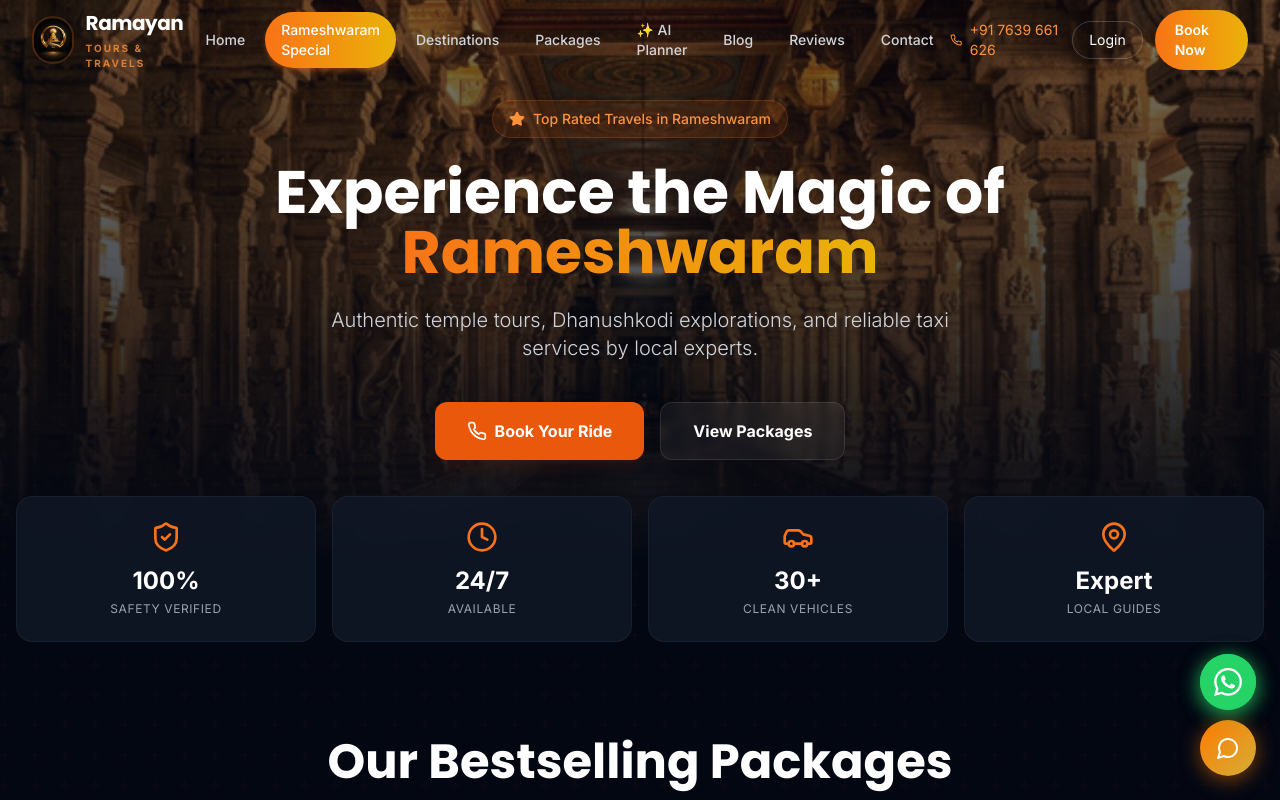
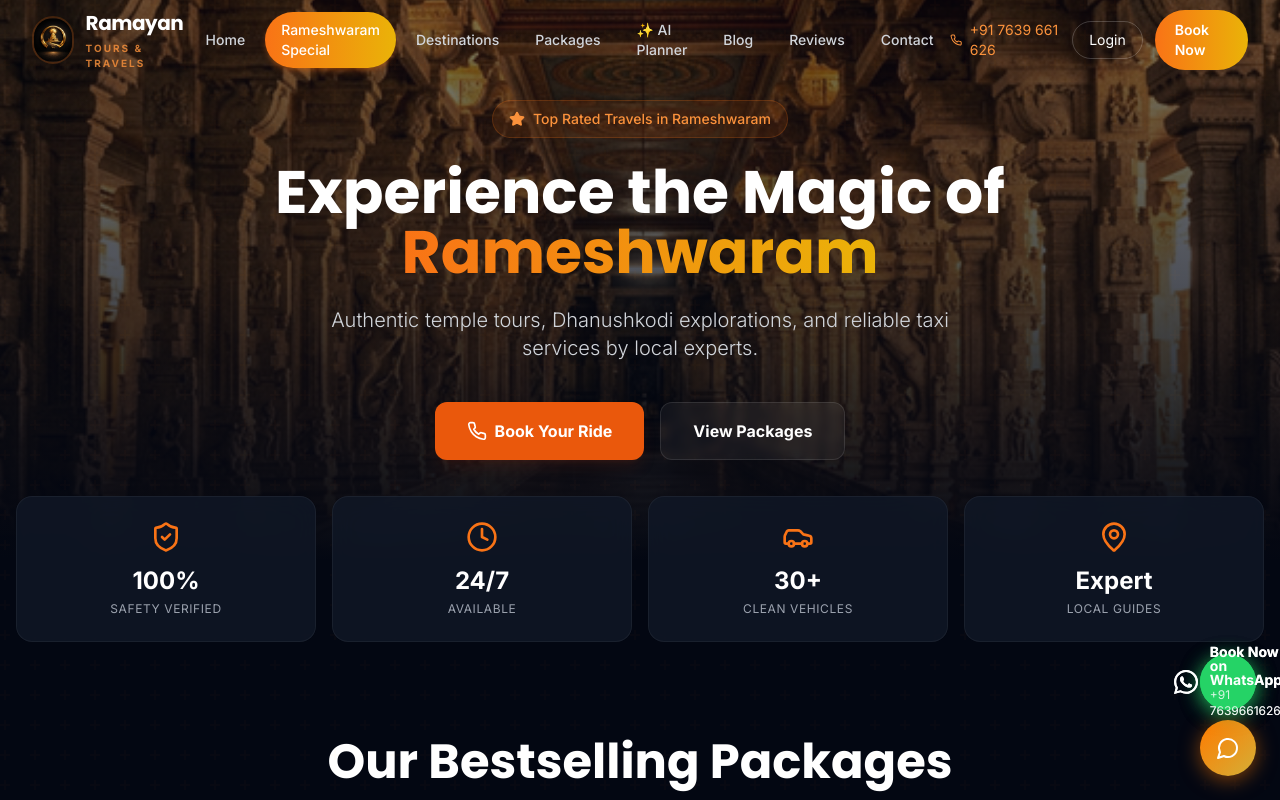
Before and after one commit to Sathya1245632/-ramayan-tours-and-travels, a Next.js app: page /tours/rameshwaram in a window 1280 px wide. Shown: the top 800 px of the page. Built offline with nearby package versions, Linux system fonts and the light colour scheme.

Commit message:
Update: Enhance WhatsApp button to high-conversion 'Book Now' pill

```diff
--- a/src/components/WhatsAppFAB.tsx
+++ b/src/components/WhatsAppFAB.tsx
@@ -10,12 +10,18 @@ export default function WhatsAppFAB() {
             target="_blank"
             rel="noopener noreferrer"
             className="whatsapp-fab"
-            aria-label="Chat on WhatsApp"
-            title="Book on WhatsApp"
+            aria-label="Book on WhatsApp"
         >
-            <svg viewBox="0 0 24 24" className="w-7 h-7 fill-white">
-                <path d="M17.472 14.382c-.297-.149-1.758-.867-2.03-.967-.273-.099-.471-.148-.67.15-.197.297-.767.966-.94 1.164-.173.199-.347.223-.644.075-.297-.15-1.255-.463-2.39-1.475-.883-.788-1.48-1.761-1.653-2.059-.173-.297-.018-.458.13-.606.134-.133.298-.347.446-.52.149-.174.198-.298.298-.497.099-.198.05-.371-.025-.52-.075-.149-.669-1.612-.916-2.207-.242-.579-.487-.5-.669-.51-.173-.008-.371-.01-.57-.01-.198 0-.52.074-.792.372-.272.297-1.04 1.016-1.04 2.479 0 1.462 1.065 2.875 1.213 3.074.149.198 2.096 3.2 5.077 4.487.709.306 1.262.489 1.694.625.712.227 1.36.195 1.871.118.571-.085 1.758-.719 2.006-1.413.248-.694.248-1.289.173-1.413-.074-.124-.272-.198-.57-.347m-5.421 7.403h-.004a9.87 9.87 0 01-5.031-1.378l-.361-.214-3.741.982.998-3.648-.235-.374a9.86 9.86 0 01-1.51-5.26c.001-5.45 4.436-9.884 9.888-9.884 2.64 0 5.122 1.03 6.988 2.898a9.825 9.825 0 012.893 6.994c-.003 5.45-4.437 9.884-9.885 9.884m8.413-18.297A11.815 11.815 0 0012.05 0C5.495 0 .16 5.335.157 11.892c0 2.096.547 4.142 1.588 5.945L.057 24l6.305-1.654a11.882 11.882 0 005.683 1.448h.005c6.554 0 11.89-5.335 11.893-11.893a11.821 11.821 0 00-3.48-8.413z" />
-            </svg>
+            <div className="flex items-center gap-3 px-4 py-3">
+                <svg viewBox="0 0 24 24" className="w-6 h-6 fill-white shrink-0">
+                    <path d="M17.472 14.382c-.297-.149-1.758-.867-2.03-.967-.273-.099-.471-.148-.67.15-.197.297-.767.966-.94 1.164-.173.199-.347.223-.644.075-.297-.15-1.255-.463-2.39-1.475-.883-.788-1.48-1.761-1.653-2.059-.173-.297-.018-.458.13-.606.134-.133.298-.347.446-.52.149-.174.198-.298.298-.497.099-.198.05-.371-.025-.52-.075-.149-.669-1.612-.916-2.207-.242-.579-.487-.5-.669-.51-.173-.008-.371-.01-.57-.01-.198 0-.52.074-.792.372-.272.297-1.04 1.016-1.04 2.479 0 1.462 1.065 2.875 1.213 3.074.149.198 2.096 3.2 5.077 4.487.709.306 1.262.489 1.694.625.712.227 1.36.195 1.871.118.571-.085 1.758-.719 2.006-1.413.248-.694.248-1.289.173-1.413-.074-.124-.272-.198-.57-.347m-5.421 7.403h-.004a9.87 9.87 0 01-5.031-1.378l-.361-.214-3.741.982.998-3.648-.235-.374a9.86 9.86 0 01-1.51-5.26c.001-5.45 4.436-9.884 9.888-9.884 2.64 0 5.122 1.03 6.988 2.898a9.825 9.825 0 012.893 6.994c-.003 5.45-4.437 9.884-9.885 9.884m8.413-18.297A11.815 11.815 0 0012.05 0C5.495 0 .16 5.335.157 11.892c0 2.096.547 4.142 1.588 5.945L.057 24l6.305-1.654a11.882 11.882 0 005.683 1.448h.005c6.554 0 11.89-5.335 11.893-11.893a11.821 11.821 0 00-3.48-8.413z" />
+                </svg>
+                <div className="hidden sm:flex flex-col items-start">
+                    <span className="text-white text-sm font-bold leading-none">Book Now on WhatsApp</span>
+                    <span className="text-white/80 text-[10px] sm:text-xs">+91 7639661626</span>
+                </div>
+                <span className="sm:hidden text-white text-xs font-bold">Book Now</span>
+            </div>
         </a>
     );
 }
```
